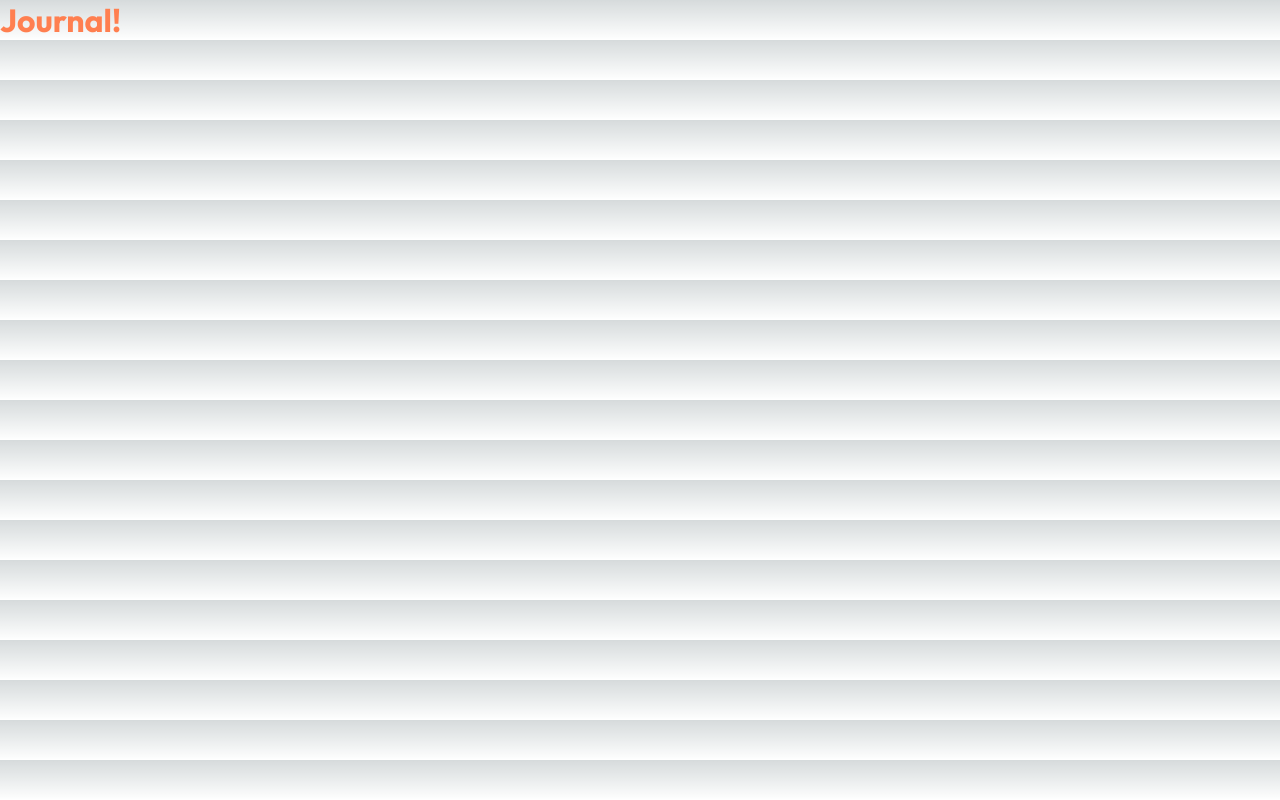
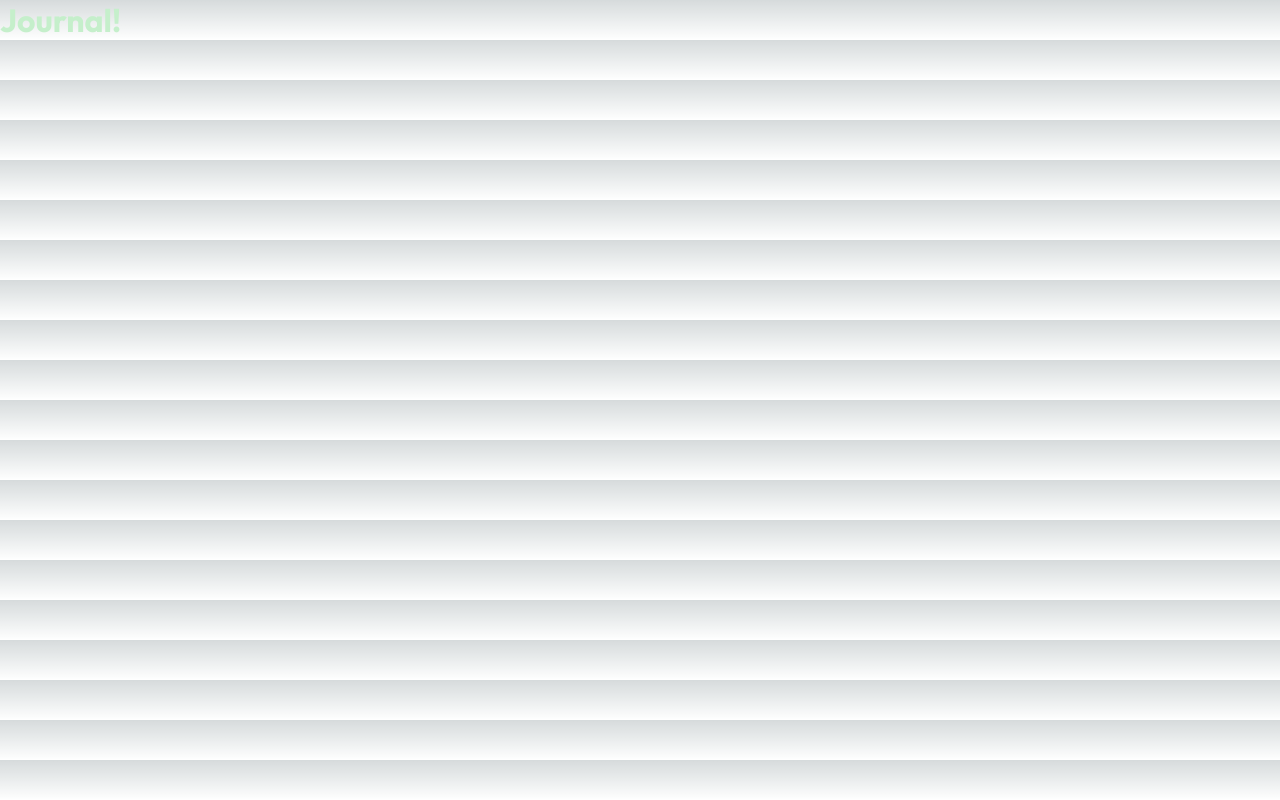
Before and after one commit to srikar-eranky/project-cognitio, a Next.js app in the folder client/: page /journal in a window 1280 px wide. Built offline with nearby package versions, Linux system fonts and the light colour scheme.

Commit message:
add global css variables for color palette

```diff
--- a/client/src/app/globals.css
+++ b/client/src/app/globals.css
@@ -1,4 +1,10 @@
 :root {
+  --darkGreen : #5B7F77;
+  --mainText : #E5FCF5;
+  --accentGreen1 : #C5EFCB;
+  --accentGreen2 : #B3DEC1;
+  --accentBrown : #CBD4C2;
+
   --max-width: 1100px;
   --border-radius: 12px;
   --font-mono: ui-monospace, Menlo, Monaco, 'Cascadia Mono', 'Segoe UI Mono',
--- a/client/src/app/journal/page.module.css
+++ b/client/src/app/journal/page.module.css
@@ -1,4 +1,4 @@
 
 .title{
-    color: coral;
+    color: var(--accentGreen1);
 }
```
